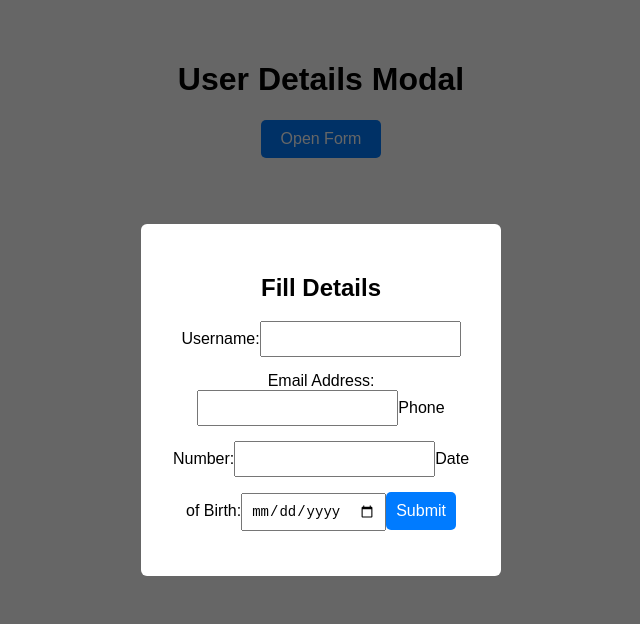
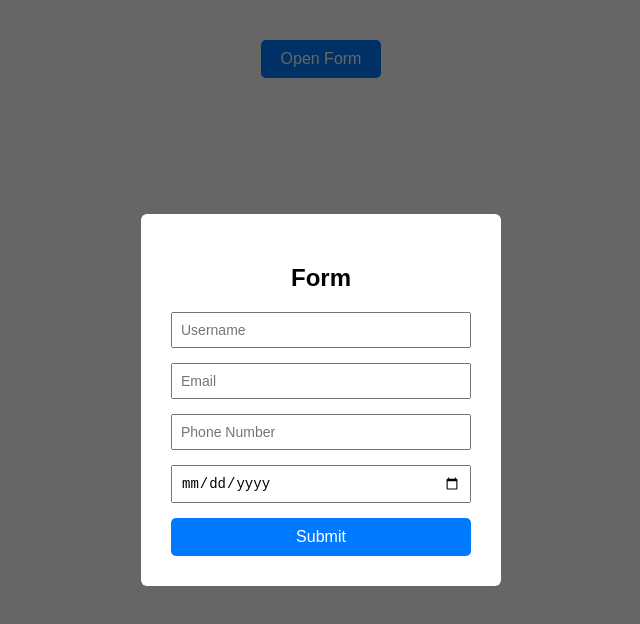
Before and after one commit to krishnapatidar01/xmodal, a React (Create React App) app: page / in a window 1280 px wide. Both pictures are taken after a click on the button "Open Form". Shown: the top 624 px of the page, without its empty margins (319-959 px from the left). Built offline with nearby package versions, Linux system fonts and the light colour scheme.

Commit message:
first commit

```diff
--- a/src/App.js
+++ b/src/App.js
@@ -7,67 +7,8 @@ function App() {
     username: "",
     email: "",
     phone: "",
-    dob: ""
+    dob: "",
   });
-
-  const handleChange = (e) => {
-    setFormData((prev) => ({
-      ...prev,
-      [e.target.id]: e.target.value
-    }));
-  };
-
-const handleSubmit = (e) => {
-  e.preventDefault();
-  const { username, email, phone, dob } = formData;
-
-  if (!username) {
-    alert("Please enter your username.");
-    return;
-  }
-
-  if (!email) {
-    alert("Please enter your email.");
-    return;
-  }
-
-  if (!email.includes("@")) {
-    alert("Invalid email. Please check your email address.");
-    return;
-  }
-
-  if (!phone) {
-    alert("Please enter your phone number.");
-    return;
-  }
-
-  if (!/^\d{10}$/.test(phone)) {
-    alert("Invalid phone number. Please enter a 10-digit phone number.");
-    return;
-  }
-
-  if (!dob) {
-    alert("Please enter your date of birth.");
-    return;
-  }
-
-  const today = new Date();
-  const enteredDate = new Date(dob);
-  if (enteredDate > today) {
-    alert("Invalid date of birth.");
-    return;
-  }
-
-  // All validations passed
-  setShowModal(false);
-  setFormData({
-    username: "",
-    email: "",
-    phone: "",
-    dob: ""
-  });
-};
-
 
   const handleClickOutside = (e) => {
     if (e.target.className === "modal") {
@@ -82,57 +23,72 @@ const handleSubmit = (e) => {
     return () => window.removeEventListener("click", handleClickOutside);
   }, [showModal]);
 
+  const handleChange = (e) => {
+    setFormData({ ...formData, [e.target.id]: e.target.value });
+  };
+
+  const handleSubmit = () => {
+    const { username, email, phone, dob } = formData;
+    if (!username || !email || !phone || !dob) {
+      alert("Please fill out all the fields.");
+      return;
+    }
+    if (!email.includes("@")) {
+      alert("Invalid email. Please check your email address.");
+      return;
+    }
+    if (!/^\d{10}$/.test(phone)) {
+      alert("Invalid phone number. Please enter a 10-digit phone number.");
+      return;
+    }
+    const selectedDate = new Date(dob);
+    const today = new Date();
+    if (selectedDate > today) {
+      alert("Invalid date of birth. Please enter a valid date.");
+      return;
+    }
+
+    // Success: reset form and modal
+    setFormData({ username: "", email: "", phone: "", dob: "" });
+    setShowModal(false);
+  };
+
   return (
     <div className="App">
-      <h1>User Details Modal</h1>
       <button onClick={() => setShowModal(true)}>Open Form</button>
 
       {showModal && (
         <div className="modal">
           <div className="modal-content">
-            <form method="post">
-            <h2>Fill Details</h2>
-
-            <label>Username:</label>
+            <h2>Form</h2>
             <input
               id="username"
-              type="text"
+              placeholder="Username"
               value={formData.username}
               onChange={handleChange}
-              required
             />
-
-            <label>Email Address:</label>
             <input
               id="email"
-              type="email"
+              placeholder="Email"
               value={formData.email}
               onChange={handleChange}
-              required
             />
-
-            <label>Phone Number:</label>
             <input
               id="phone"
-              type="number"
+              placeholder="Phone Number"
               value={formData.phone}
               onChange={handleChange}
-              required
             />
-
-            <label>Date of Birth:</label>
             <input
               id="dob"
               type="date"
+              placeholder="Date of Birth"
               value={formData.dob}
               onChange={handleChange}
-              required
             />
-
             <button className="submit-button" onClick={handleSubmit}>
               Submit
             </button>
-            </form>
           </div>
         </div>
       )}
```
